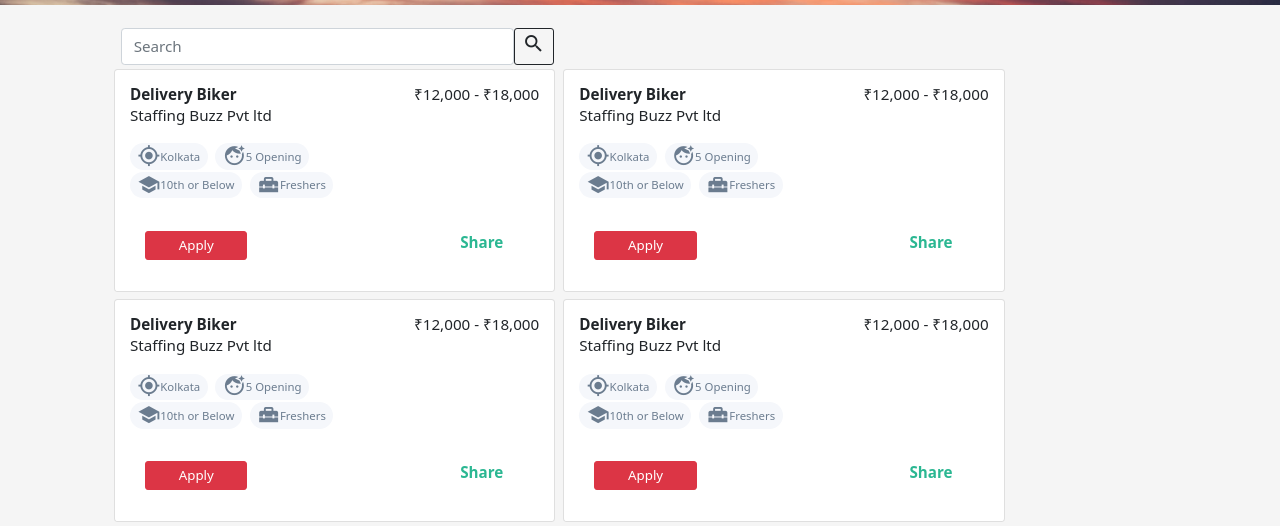
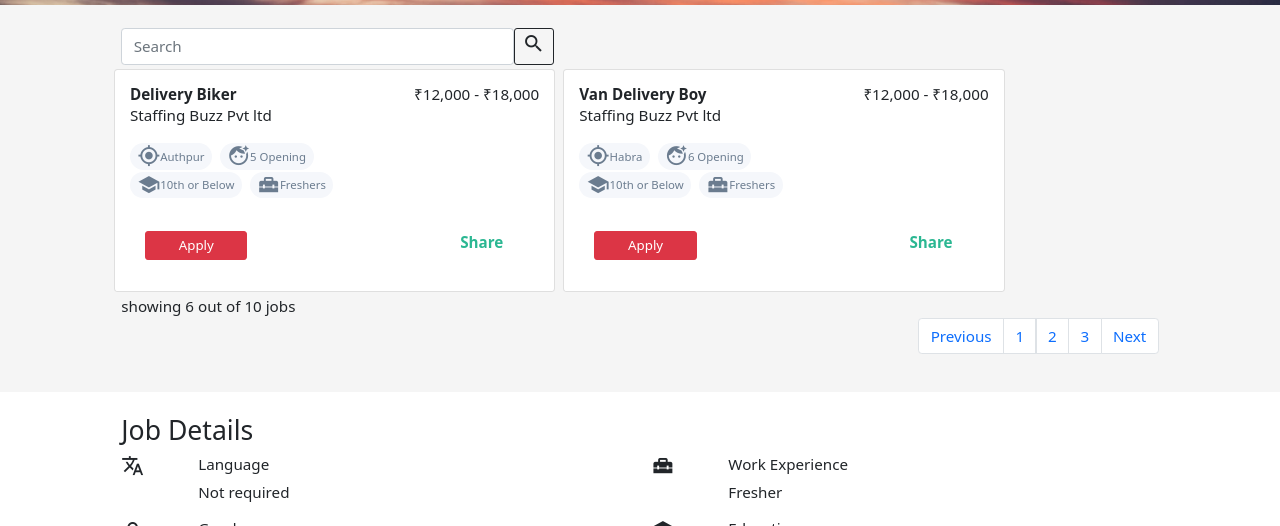
Before and after one commit to ShouvikKarfa/Staffing-Buzz.github.io, a plain HTML site: page jobs.html in a window 1280 px wide. Shown: the part 261-787 px from the top of the page. Drawn offline with nearby package versions, Linux system fonts and the light colour scheme; some packages are replaced by stand-ins of ours; a script that the page names is missing.

Commit message:
Information Update

```diff
--- a/jobs.html
+++ b/jobs.html
@@ -430,7 +430,7 @@
       </div>
       <div>
         <i class="fa fa-phone"></i>
-        <p>+91 91233 13202</p>
+        <p>+033 3563 4898</p>
       </div>
       <div class="footer-icons">
         <span style="color:whitesmoke;">Follow us on</span><br><br>
@@ -472,7 +472,7 @@
   <script src="https://unpkg.com/aos@next/dist/aos.js"></script>
   <script>
     AOS.init({
-      offset: 150,
+      offset: 50,
       duration: 1750,
     });
   </script>
--- a/jpdata.json
+++ b/jpdata.json
@@ -1,82 +1,35 @@
 [
     {
-        "Name":"Delivery Biker",
-        "Salary":"₹12,000 - ₹18,000",
-        "Company":"Staffing Buzz Pvt ltd",
-        "Location-short":"Kolkata",
-        "Location-full":"Kalyani, West Bengal, India, Kalyani, Kolkata, West Bengal - 700080",
-        "Opening":"5 Opening",
-        "Edulation":"10th or Below",
-        "Experience":"Freshers",
-        "Language":"Regional Languages",
-        "Description":"Staffing Buzz Private Limited is aggressively hiring for the job profile of Delivery Boy Biker for 60 open positions at Kolkata in Kalyani locality. Kindly go through the FAQs below to get all answers related to the given job.",
-        "Roles":"<br>• Deliver packages to customers in a safe and timely manner<br>• Utilize navigation apps to find the most optimal route<br>• Interact with clients in a professional manner and accept payments, if required<br>• Ensure that vehicles have sufficient fuel and are always ready for use<br></p><br>",
-        "Gender":"Male",
-        "Share-text":"Looking%20for%20Delivery%20Biker%20jobs??%20Here%20you%20can%20find%20!!%20staffingbuzz.co.in",
+        "Name": "Delivery Biker",
+        "Salary": "₹12,000 - ₹18,000",
+        "Company": "Staffing Buzz Pvt ltd",
+        "Location-short": "Authpur",
+        "Location-full": "Kalyani, West Bengal, India, Kalyani, West Bengal - 700080",
+        "Opening": "5 Opening",
+        "Edulation": "10th or Below",
+        "Experience": "Freshers",
+        "Language": "Regional Languages",
+        "Description": "Staffing Buzz Private Limited is aggressively hiring for the job profile of Delivery Boy Biker for 60 open positions at Kolkata in Kalyani locality. Kindly go through the FAQs below to get all answers related to the given job.",
+        "Roles": "<br>• Deliver packages to customers in a safe and timely manner<br>• Utilize navigation apps to find the most optimal route<br>• Interact with clients in a professional manner and accept payments, if required<br>• Ensure that vehicles have sufficient fuel and are always ready for use<br></p><br>",
+        "Gender": "Male",
+        "Share-text": "Looking%20for%20Delivery%20Biker%20jobs??%20Here%20you%20can%20find%20!!%20staffingbuzz.co.in",
         "Job-respon":[]
     },
     {
-        "Name":"Delivery Biker",
-        "Salary":"₹12,000 - ₹18,000",
-        "Company":"Staffing Buzz Pvt ltd",
-        "Location-short":"Kolkata",
-        "Location-full":"Kalyani, West Bengal, India, Kalyani, Kolkata, West Bengal - 700080",
-        "Opening":"5 Opening",
-        "Edulation":"10th or Below",
-        "Experience":"Freshers",
-        "Language":"Regional Languages",
-        "Description":"Staffing Buzz Private Limited is aggressively hiring for the job profile of Delivery Boy Biker for 60 open positions at Kolkata in Kalyani locality. Kindly go through the FAQs below to get all answers related to the given job.",
-        "Roles":"<br>• Deliver packages to customers in a safe and timely manner<br>• Utilize navigation apps to find the most optimal route<br>• Interact with clients in a professional manner and accept payments, if required<br>• Ensure that vehicles have sufficient fuel and are always ready for use<br></p><br>",
-        "Gender":"Male",
-        "Share-text":"Looking%20for%20Delivery%20Biker%20jobs??%20Here%20you%20can%20find%20!!%20staffingbuzz.co.in",
-        "Job-respon":[]
-    },
-    {
-        "Name":"Delivery Biker",
-        "Salary":"₹12,000 - ₹18,000",
-        "Company":"Staffing Buzz Pvt ltd",
-        "Location-short":"Kolkata",
-        "Location-full":"Kalyani, West Bengal, India, Kalyani, Kolkata, West Bengal - 700080",
-        "Opening":"5 Opening",
-        "Edulation":"10th or Below",
-        "Experience":"Freshers",
-        "Language":"Regional Languages",
-        "Description":"Staffing Buzz Private Limited is aggressively hiring for the job profile of Delivery Boy Biker for 60 open positions at Kolkata in Kalyani locality. Kindly go through the FAQs below to get all answers related to the given job.",
-        "Roles":"<br>• Deliver packages to customers in a safe and timely manner<br>• Utilize navigation apps to find the most optimal route<br>• Interact with clients in a professional manner and accept payments, if required<br>• Ensure that vehicles have sufficient fuel and are always ready for use<br></p><br>",
-        "Gender":"Male",
-        "Share-text":"Looking%20for%20Delivery%20Biker%20jobs??%20Here%20you%20can%20find%20!!%20staffingbuzz.co.in",
-        "Job-respon":[]
-    },
-    {
-        "Name":"Delivery Biker",
-        "Salary":"₹12,000 - ₹18,000",
-        "Company":"Staffing Buzz Pvt ltd",
-        "Location-short":"Kolkata",
-        "Location-full":"Kalyani, West Bengal, India, Kalyani, Kolkata, West Bengal - 700080",
-        "Opening":"5 Opening",
-        "Edulation":"10th or Below",
-        "Experience":"Freshers",
-        "Language":"Regional Languages",
-        "Description":"Staffing Buzz Private Limited is aggressively hiring for the job profile of Delivery Boy Biker for 60 open positions at Kolkata in Kalyani locality. Kindly go through the FAQs below to get all answers related to the given job.",
-        "Roles":"<br>• Deliver packages to customers in a safe and timely manner<br>• Utilize navigation apps to find the most optimal route<br>• Interact with clients in a professional manner and accept payments, if required<br>• Ensure that vehicles have sufficient fuel and are always ready for use<br></p><br>",
-        "Gender":"Male",
-        "Share-text":"Looking%20for%20Delivery%20Biker%20jobs??%20Here%20you%20can%20find%20!!%20staffingbuzz.co.in",
-        "Job-respon":[]
-    },
-    {
-        "Name":"Delivery Biker",
-        "Salary":"₹12,000 - ₹18,000",
-        "Company":"Staffing Buzz Pvt ltd",
-        "Location-short":"Authpur",
-        "Location-full":"Kalyani, West Bengal, India, Kalyani, West Bengal - 700080",
-        "Opening":"5 Opening",
-        "Edulation":"10th or Below",
-        "Experience":"Freshers",
-        "Language":"Regional Languages",
-        "Description":"Staffing Buzz Private Limited is aggressively hiring for the job profile of Delivery Boy Biker for 60 open positions at Kolkata in Kalyani locality. Kindly go through the FAQs below to get all answers related to the given job.",
-        "Roles":"<br>• Deliver packages to customers in a safe and timely manner<br>• Utilize navigation apps to find the most optimal route<br>• Interact with clients in a professional manner and accept payments, if required<br>• Ensure that vehicles have sufficient fuel and are always ready for use<br></p><br>",
-        "Gender":"Male",
-        "Share-text":"Looking%20for%20Delivery%20Biker%20jobs??%20Here%20you%20can%20find%20!!%20staffingbuzz.co.in",
+        "Name": "Van Delivery Boy",
+        "Salary": "₹12,000 - ₹18,000",
+        "Company": "Staffing Buzz Pvt ltd",
+        "Location-short": "Habra",
+        "Location-full": "Habra",
+        "Opening": "6 Opening",
+        "Edulation": "10th or Below",
+        "Experience": "Freshers",
+        "Language": "Regional Languages",
+        "Description": "Staffing Buzz Private Limited is aggressively hiring for the job profile of Delivery Boy Biker for 60 open positions at Kolkata in Kalyani locality. Kindly go through the FAQs below to get all answers related to the given job.",
+        "Roles": "<br>• Deliver packages to customers in a safe and timely manner<br>• Utilize navigation apps to find the most optimal route<br>• Interact with clients in a professional manner and accept payments, if required<br>• Ensure that vehicles have sufficient fuel and are always ready for use<br></p><br>",
+        "Gender": "Male",
+        "Share-text": "Looking%20for%20van Delivery%20Biker%20jobs??%20Here%20you%20can%20find%20!!%20staffingbuzz.co.in",
         "Job-respon":[]
     }
+
 ]
```
Also changed, not shown: index.html (+10 -10 lines).
